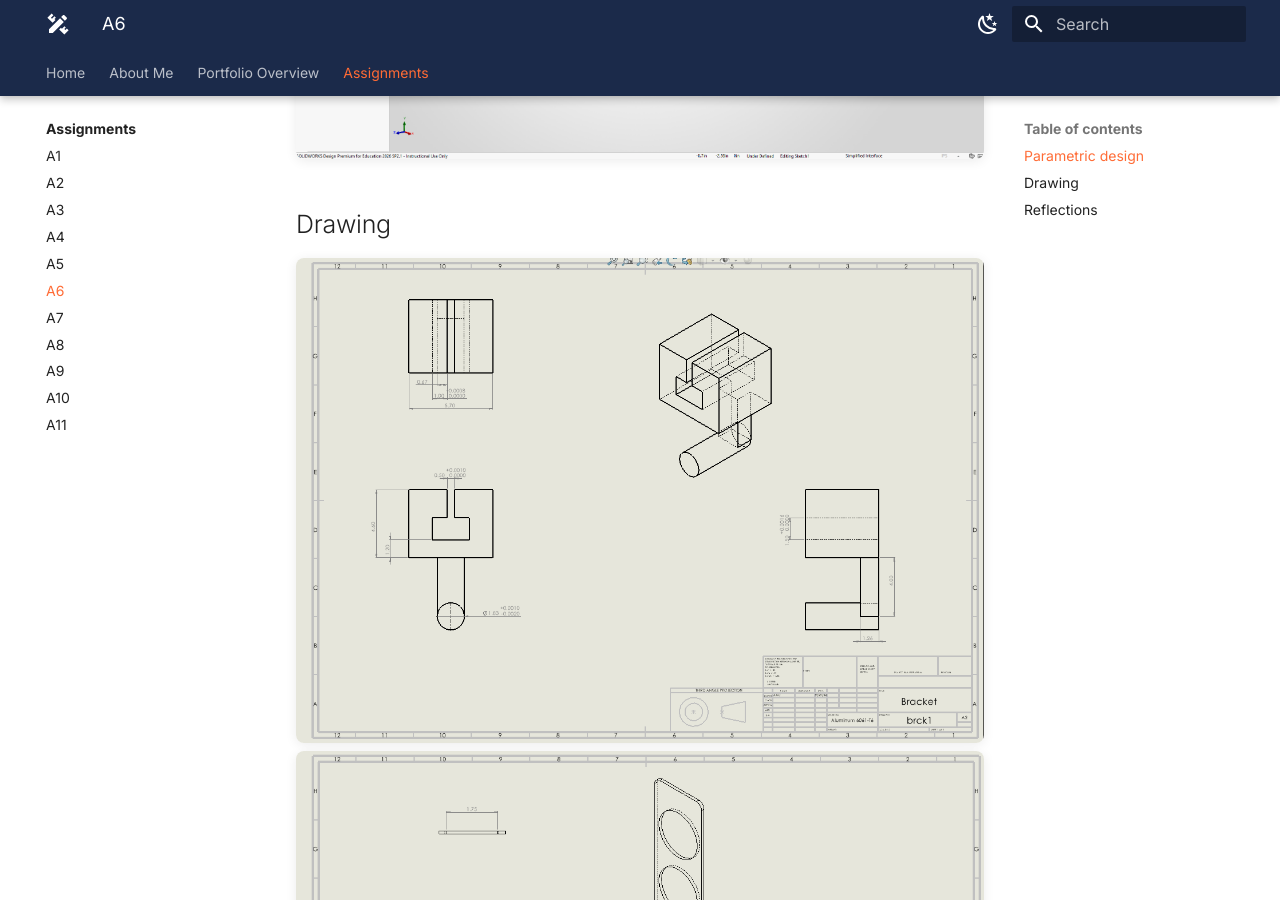
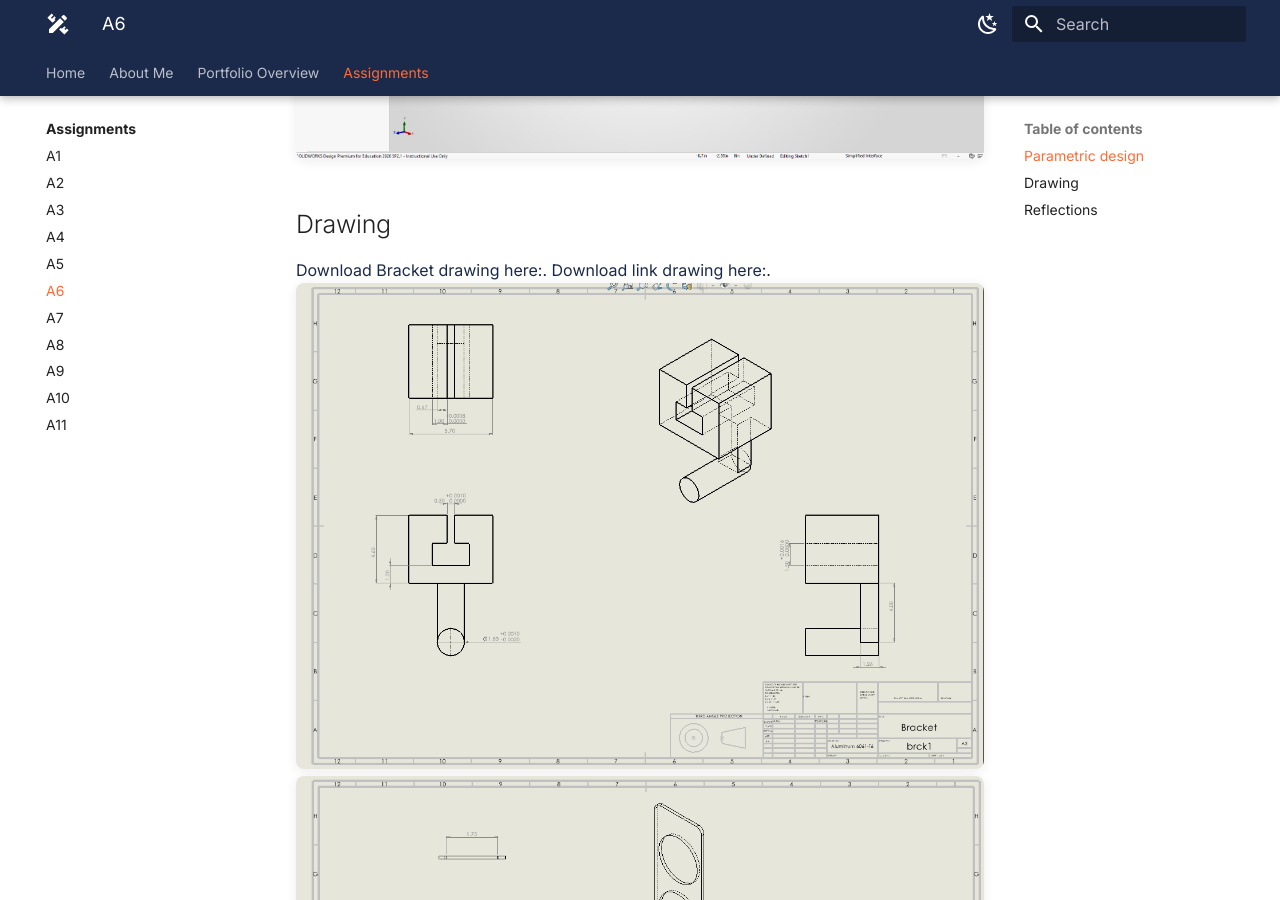
Before and after one commit to ajchiocca/megr2157-portfolio, an MkDocs documentation site: the page built from docs/assignments/A06/index.md, in a window 1280 px wide and 900 px high, scrolled down 10240 px. Built offline with MkDocs 1.6.1 and Material for MkDocs 9.7.7, drawn with Linux system fonts in a browser that asks for light colours.

Commit message:
Add download links for bracket and link drawings

```diff
--- a/docs/assignments/A06/index.md
+++ b/docs/assignments/A06/index.md
@@ -68,6 +68,8 @@ A link to connect feature A to other parts had to be parametrically modeled as w
 
 
 ## Drawing
+[Download Bracket drawing here:](https://github.com/ajchiocca/megr2157-portfolio/raw/refs/heads/main/docs/assignments/A06/brck1.SLDDRW).
+[Download link drawing here:](https://github.com/ajchiocca/megr2157-portfolio/raw/refs/heads/main/docs/assignments/A06/link.SLDDRW).
 ![bkDW](bkDW.png)
 ![lkDW](lkDW.png)
 
```
